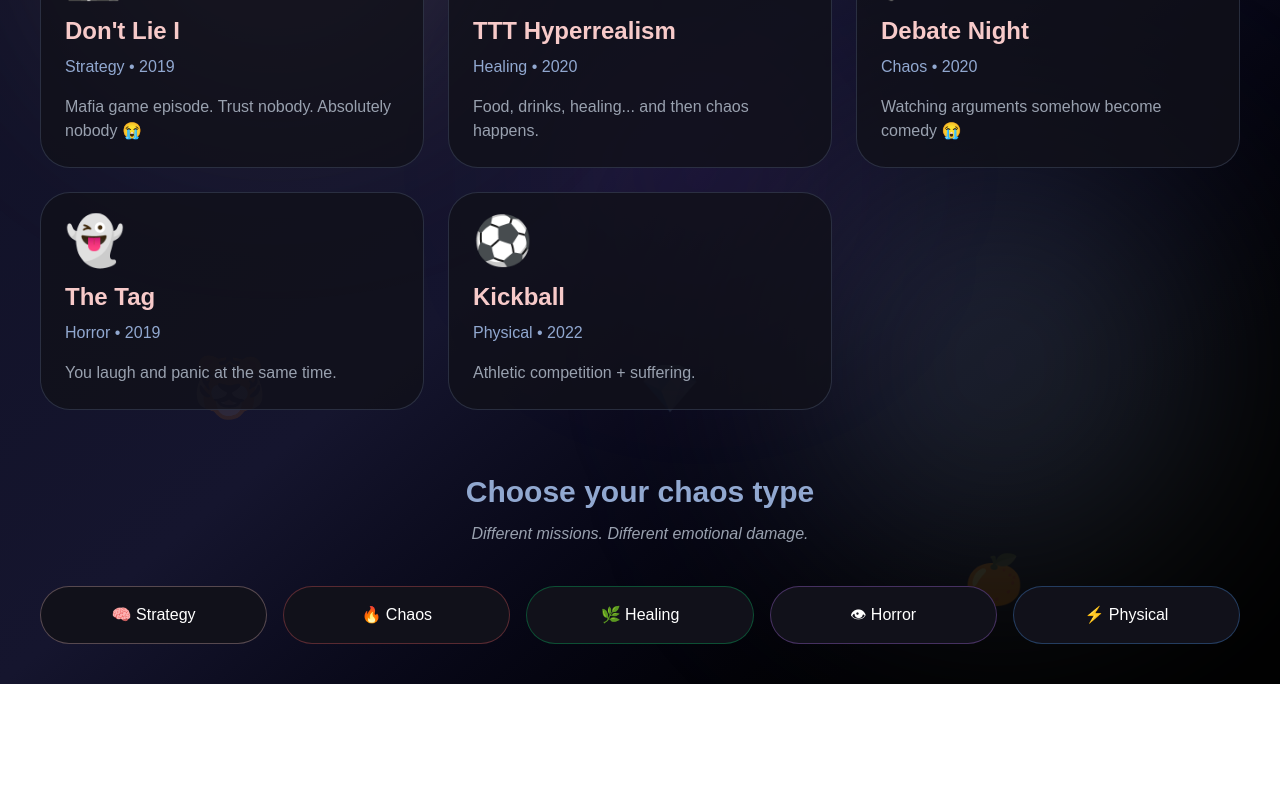
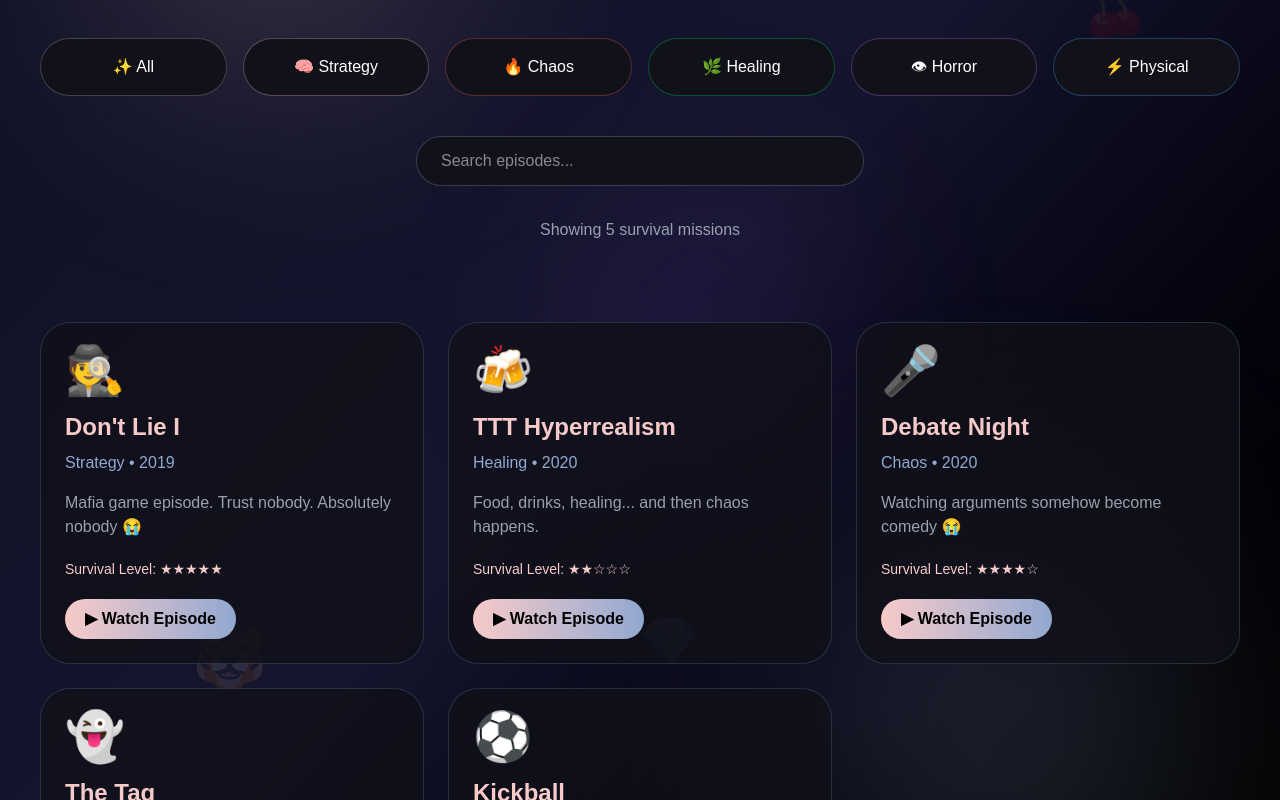
Before and after one commit to garima2511/GoSe-Survival-Guide, a Next.js app: page /episodes in a window 1280 px wide. Shown: the part 380-1180 px from the top of the page. Before the commit the page ends 1064 px from the top, so only its background shows below. Built offline with nearby package versions, Linux system fonts and the light colour scheme.

Commit message:
feat(episodes): Added search options and selected through genre too

```diff
--- /dev/null
+++ b/app/data/episodes.ts
@@ -0,0 +1,61 @@
+export const episodes = [
+  {
+    id: 1,
+    title: "Don't Lie I",
+    year: "2019",
+    category: "Strategy",
+    description:
+      "Mafia game episode. Trust nobody. Absolutely nobody 😭",
+    emoji: "🕵️",
+    youtube: "https://youtu.be/7-RbcrWTth4",
+    difficulty: "★★★★★",
+  },
+
+  {
+    id: 2,
+    title: "TTT Hyperrealism",
+    year: "2020",
+    category: "Healing",
+    description:
+      "Food, drinks, healing... and then chaos happens.",
+    emoji: "🍻",
+    youtube: "https://www.youtube.com/watch?v=OjbjlNbQqLc",
+    difficulty: "★★☆☆☆",
+  },
+
+  {
+    id: 3,
+    title: "Debate Night",
+    year: "2020",
+    category: "Chaos",
+    description:
+      "Watching arguments somehow become comedy 😭",
+    emoji: "🎤",
+    youtube: "https://www.youtube.com/watch?v=PwsatXwPonc",
+    difficulty: "★★★★☆",
+  },
+
+  {
+    id: 4,
+    title: "The Tag",
+    year: "2019",
+    category: "Horror",
+    description:
+      "You laugh and panic at the same time.",
+    emoji: "👻",
+    youtube: "https://www.youtube.com/watch?v=zKa-EGTpkRI",
+    difficulty: "☠️☠️☠️",
+  },
+
+  {
+    id: 5,
+    title: "Kickball",
+    year: "2022",
+    category: "Physical",
+    description:
+      "Athletic competition + suffering.",
+    emoji: "⚽",
+    youtube: "https://www.youtube.com/watch?v=c4eNr-9So5Ac",
+    difficulty: "★★★☆☆",
+  },
+];
--- a/app/episodes/page.tsx
+++ b/app/episodes/page.tsx
@@ -1,52 +1,27 @@
+"use client";
+
 import Link from "next/link";
-const episodes = [
-  {
-    title: "Don't Lie I",
-    year: "2019",
-    category: "Strategy",
-    description:
-      "Mafia game episode. Trust nobody. Absolutely nobody 😭",
-    emoji: "🕵️",
-  },
-
-  {
-    title: "TTT Hyperrealism",
-    year: "2020",
-    category: "Healing",
-    description:
-      "Food, drinks, healing... and then chaos happens.",
-    emoji: "🍻",
-  },
-
-  {
-    title: "Debate Night",
-    year: "2020",
-    category: "Chaos",
-    description:
-      "Watching arguments somehow become comedy 😭",
-    emoji: "🎤",
-  },
-
-  {
-    title: "The Tag",
-    year: "2019",
-    category: "Horror",
-    description:
-      "You laugh and panic at the same time.",
-    emoji: "👻",
-  },
-
-  {
-    title: "Kickball",
-    year: "2022",
-    category: "Physical",
-    description:
-      "Athletic competition + suffering.",
-    emoji: "⚽",
-  },
-];
+import { useState } from "react";
+import { episodes } from "../data/episodes";
 
 export default function EpisodesPage() {
+
+  const [selectedGenre, setSelectedGenre] = useState("All");
+  const [search, setSearch] = useState("");
+
+  const filteredEpisodes = episodes.filter((episode) => {
+  const matchesGenre =
+    selectedGenre === "All" ||
+    episode.category === selectedGenre;
+
+  const matchesSearch =
+    episode.title
+      .toLowerCase()
+      .includes(search.toLowerCase());
+
+      return matchesGenre && matchesSearch;
+  });
+
   return (
     <main
     className="
@@ -157,9 +132,99 @@ export default function EpisodesPage() {
         Welcome to betrayal, games and suspicious behavior 😭
       </p>
 
-      <div className="mt-16 grid md:grid-cols-2 lg:grid-cols-3 gap-6">
+      {/* Genre Section */}
 
-        {episodes.map((episode) => (
+      <section className="mt-16 text-center">
+
+        <h2 className="text-3xl font-bold text-[#91A8D0]">
+          Choose your chaos type
+        </h2>
+
+        <p className="text-gray-400 mt-3 italic">
+          Different missions. Different emotional damage.
+        </p>
+
+        {/*Genre Tags*/}
+
+        <div className="mt-10 grid grid-cols-2 md:grid-cols-6 gap-4">
+
+          <button
+          onClick={() => setSelectedGenre("All")}
+          className="rounded-full p-4 bg-[#11111a] border border-white/20 hover:scale-105 transition"
+          >
+            ✨ All
+          </button>
+
+          <button
+          onClick={() => setSelectedGenre("Strategy")}
+          className="rounded-full p-4 bg-[#11111a] border border-[#F7CAC9]/30 hover:scale-105 transition"
+          >
+            🧠 Strategy
+          </button>
+
+          <button
+          onClick={() => setSelectedGenre("Chaos")}
+          className="rounded-full p-4 bg-[#11111a] border border-red-400/30 hover:scale-105 transition"
+          >
+            🔥 Chaos
+          </button>
+
+          <button
+          onClick={() => setSelectedGenre("Healing")}
+          className="rounded-full p-4 bg-[#11111a] border border-green-400/30 hover:scale-105 transition"
+          >
+            🌿 Healing
+          </button>
+
+          <button
+          onClick={() => setSelectedGenre("Horror")}
+          className="rounded-full p-4 bg-[#11111a] border border-purple-400/30 hover:scale-105 transition"
+          >
+            👁 Horror
+          </button>
+
+          <button
+          onClick={() => setSelectedGenre("Physical")}
+          className="rounded-full p-4 bg-[#11111a] border border-blue-400/30 hover:scale-105 transition"
+          >
+            ⚡ Physical
+          </button>
+
+        </div>
+
+      </section>
+
+      <div className="mt-10 flex justify-center">
+
+        <input
+        type="text"
+        placeholder="Search episodes..."
+        value={search}
+        onChange={(e)=>setSearch(e.target.value)}
+        className="
+        w-full
+        max-w-md
+        px-6
+        py-3
+        rounded-full
+        bg-[#11111a]
+        border
+        border-[#91A8D0]/30
+        text-white
+        outline-none
+        focus:border-[#F7CAC9]
+        "
+        />
+
+      </div>
+
+      <p className="text-center mt-8 text-gray-400">
+        Showing {filteredEpisodes.length} survival missions
+      </p>
+
+      <div className="mt-20 grid md:grid-cols-2 lg:grid-cols-3 gap-6">
+
+        {filteredEpisodes.map((episode) => (
 
           <div
           key={episode.title}
@@ -192,52 +257,38 @@ export default function EpisodesPage() {
               {episode.description}
             </p>
 
+            <p className="mt-5 text-sm text-[#F7CAC9]">
+              Survival Level: {episode.difficulty}
+            </p>
+
+            <a
+              href={episode.youtube}
+              target="_blank"
+              rel="noopener noreferrer"
+              className="
+              inline-block
+              mt-5
+              px-5
+              py-2
+              rounded-full
+              bg-gradient-to-r
+              from-[#F7CAC9]
+              to-[#91A8D0]
+              text-black
+              font-semibold
+              hover:scale-105
+              transition
+              "
+              >
+                ▶ Watch Episode
+            </a>
+
           </div>
 
         ))}
 
       </div>
 
-      {/* Genre Section */}
-
-      <section className="mt-16 text-center">
-
-        <h2 className="text-3xl font-bold text-[#91A8D0]">
-          Choose your chaos type
-        </h2>
-
-        <p className="text-gray-400 mt-3 italic">
-          Different missions. Different emotional damage.
-        </p>
-
-        {/*Genre Tags*/}
-
-        <div className="mt-10 grid grid-cols-2 md:grid-cols-5 gap-4">
-
-          <div className="rounded-full p-4 bg-[#11111a] border border-[#F7CAC9]/30 hover:scale-105 transition">
-            🧠 Strategy
-          </div>
-
-          <div className="rounded-full p-4 bg-[#11111a] border border-red-400/30 hover:scale-105 transition">
-            🔥 Chaos
-          </div>
-
-          <div className="rounded-full p-4 bg-[#11111a] border border-green-400/30 hover:scale-105 transition">
-            🌿 Healing
-          </div>
-
-          <div className="rounded-full p-4 bg-[#11111a] border border-purple-400/30 hover:scale-105 transition">
-            👁 Horror
-          </div>
-
-          <div className="rounded-full p-4 bg-[#11111a] border border-blue-400/30 hover:scale-105 transition">
-            ⚡ Physical
-          </div>
-
-        </div>
-
-      </section>
-
       </div>
     </main>
   );
```
